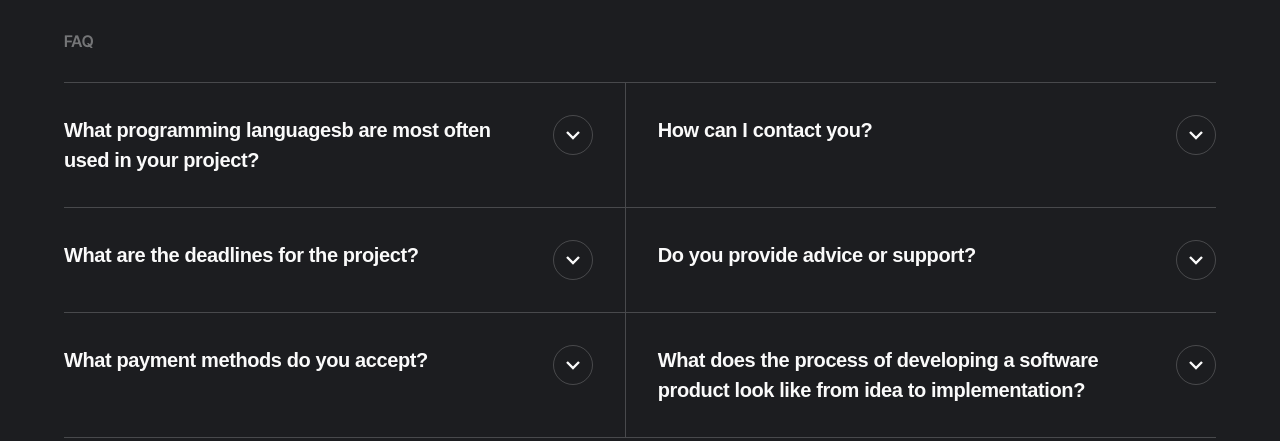
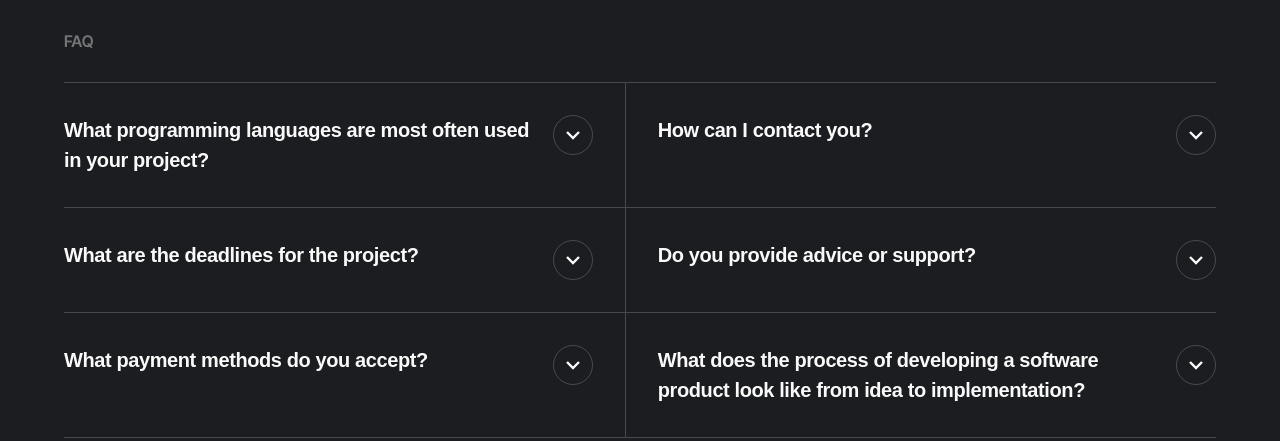
Before and after one commit to ZloyMaskAlik/goit-js-project-example, a plain HTML site: page index.html in a window 1280 px wide. Drawn offline with nearby package versions, Linux system fonts and the light colour scheme.

Commit message:
Deploying to gh-pages from @ ZloyMaskAlik/goit-js-project-example@0aea8d3b64d12b5dbf3fdebf44221dfee5c71690 🚀

```diff
--- a/index.html
+++ b/index.html
@@ -22,7 +22,7 @@
     <h2 class="faq-title">FAQ</h2>
       <ul class="faq-list">
         <li class="faq-item ac">
-          <h3 class="faq-body-title ac-header ac-trigger">What programming languagesb are most often used in your project?
+          <h3 class="faq-body-title ac-header ac-trigger">What programming languages are most often used in your project?
             <svg
               class="faq-icon" width="34" height="34">
               <use href="/goit-js-project-example/assets/all-svg-BztDP7hH.svg#icon-down-arrow"></use>
```
